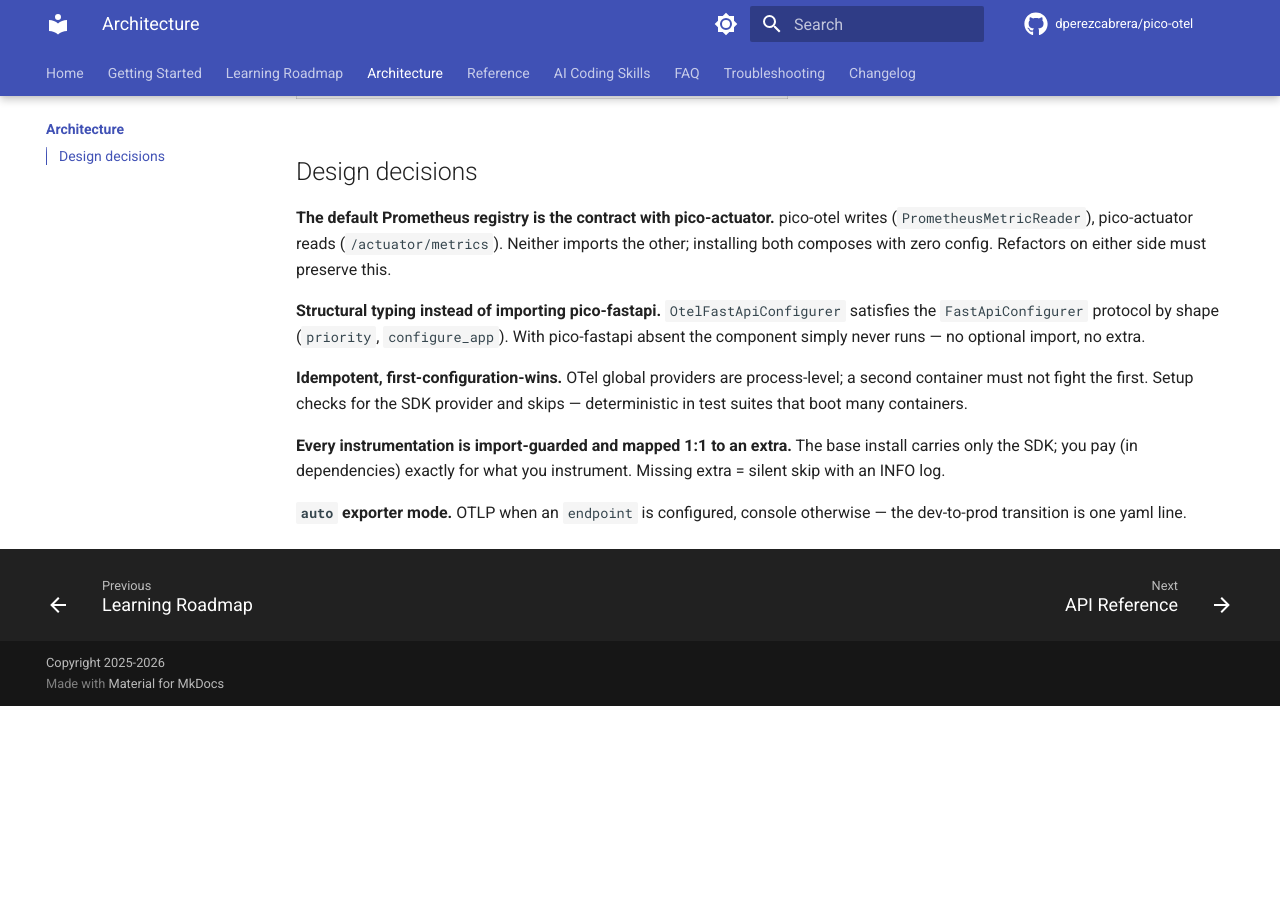
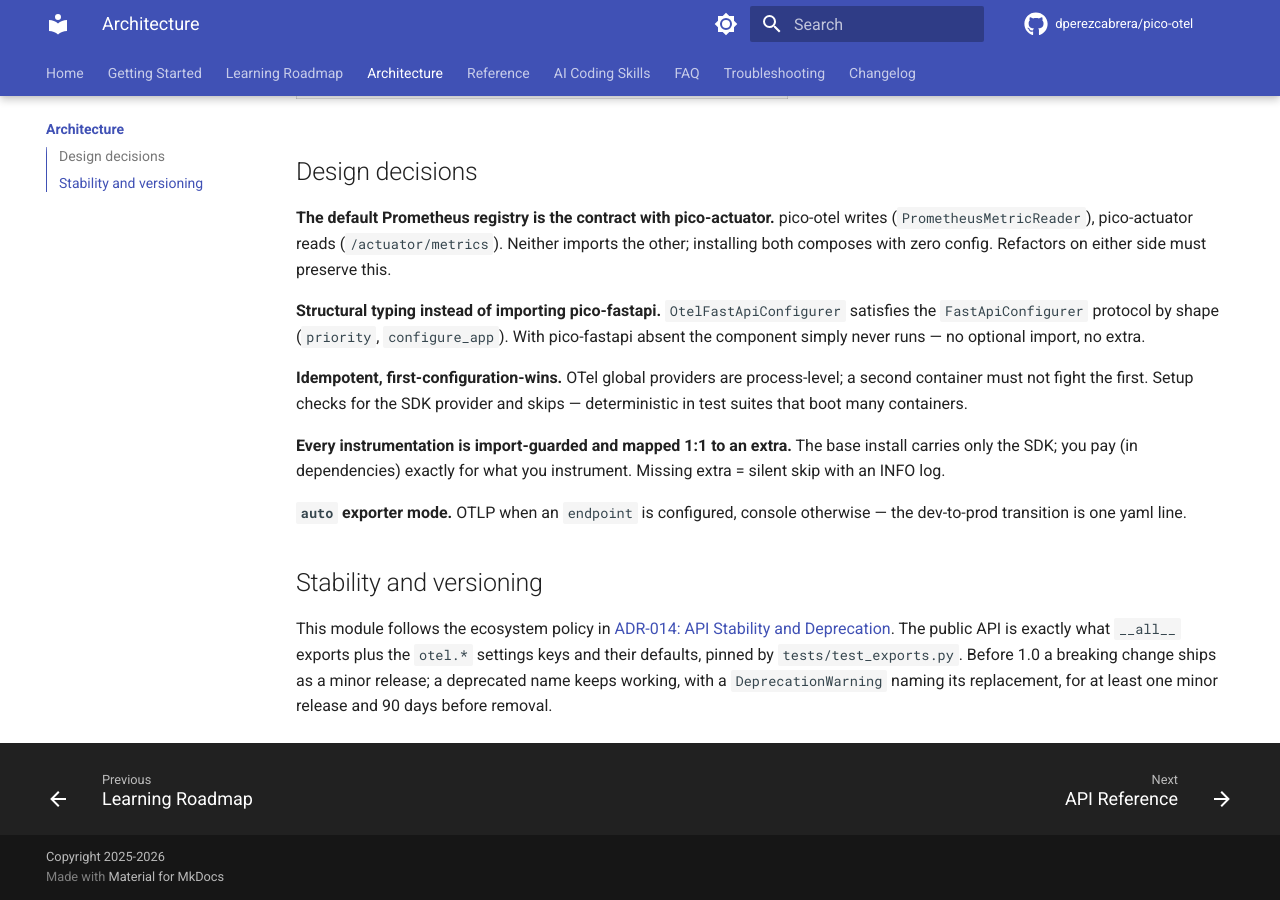
Before and after one commit to dperezcabrera/pico-otel, an MkDocs documentation site: the page built from docs/architecture.md, in a window 1280 px wide and 900 px high, scrolled down 530 px. Built offline with MkDocs 1.6.1 and Material for MkDocs 9.7.7, drawn with Linux system fonts in a browser that asks for light colours; comment, search, counter and statistics services are not loaded; before the commit the page ends 1236 px from its top, so only the background shows below that.

Commit message:
Link the ADR-014 stability and deprecation policy from the architecture docs

```diff
--- a/docs/architecture.md
+++ b/docs/architecture.md
@@ -38,3 +38,7 @@
 
 **`auto` exporter mode.** OTLP when an `endpoint` is configured, console
 otherwise — the dev-to-prod transition is one yaml line.
+
+## Stability and versioning
+
+This module follows the ecosystem policy in [ADR-014: API Stability and Deprecation](https://github.com/dperezcabrera/pico-ioc/blob/main/docs/adr/adr-0014-api-stability-and-deprecation.md). The public API is exactly what `__all__` exports plus the `otel.*` settings keys and their defaults, pinned by `tests/test_exports.py`. Before 1.0 a breaking change ships as a minor release; a deprecated name keeps working, with a `DeprecationWarning` naming its replacement, for at least one minor release and 90 days before removal.
```
